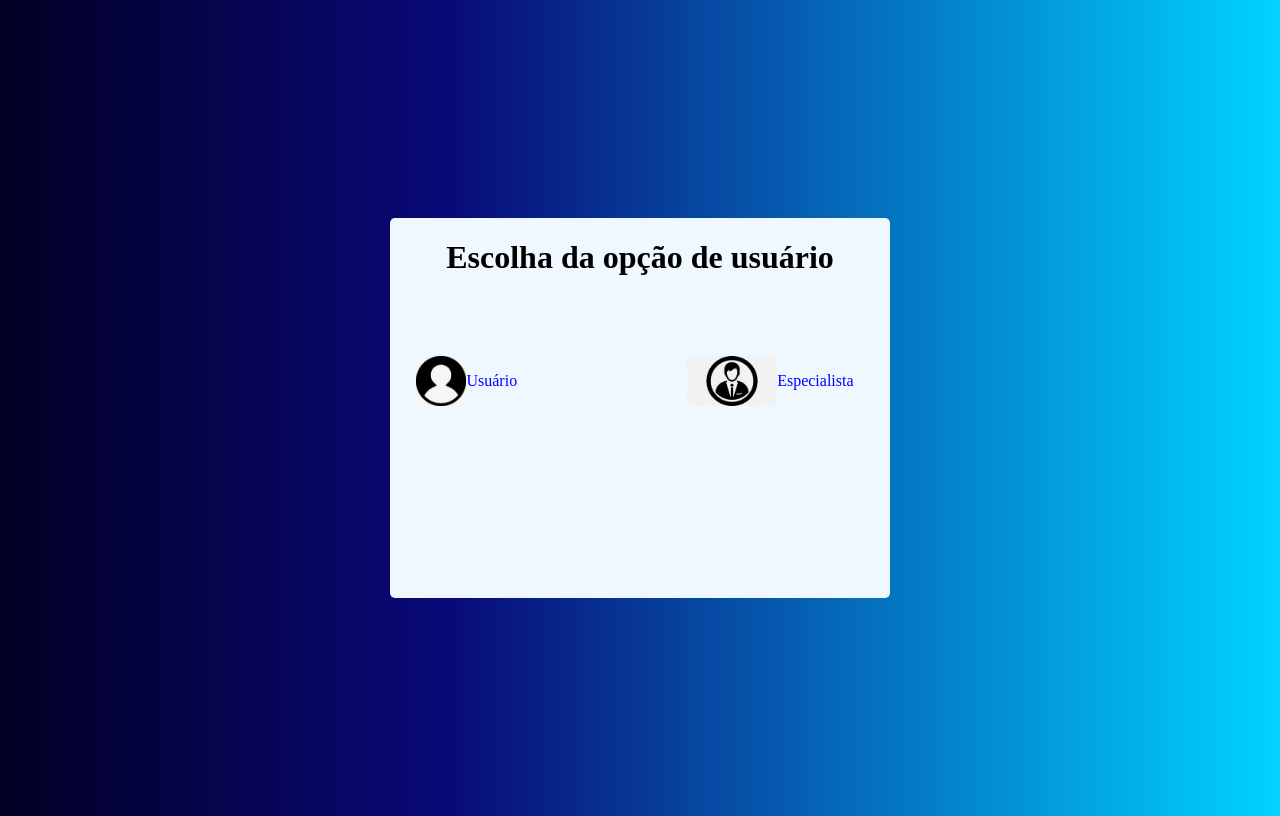
After one commit to KaykeMatiasS/yana, a PHP site: page /index_escolha.html in a window 1280 px wide. The commit adds this page. Run offline with PHP 8.4, Linux system fonts and the light colour scheme.

Commit message:
Tela de escolha de cadastro
Criação da tela de escolha de tipo de cadastro.
Adição de opção de cadastro na tela de login

```diff
--- /dev/null
+++ b/Tela_cadastro_YANA/index_escolha.html
@@ -0,0 +1,42 @@
+<!DOCTYPE html>
+<html lang="pt-br">
+<head>
+    <meta charset="UTF-8">
+    <meta http-equiv="X-UA-Compatible" content="IE=edge">
+    <meta name="viewport" content="width=device-width, initial-scale=1.0">
+    <link rel="shortcut icon" href="Fotos/logo.png" type="image/x-icon">
+    <link rel="stylesheet" href="style_escolha.css">
+    <title>YANA</title>
+</head>
+<body>
+
+    <div id="tela_escolha_usuario">
+
+
+
+        <div>
+
+            <h1 style="text-align: center;">Escolha da opção de usuário</h1>
+
+            <div style="display: flex;margin: 80px;">
+
+                <a href="index_usuario.php">
+                    <img src="Fotos/perfil_usuario.png" alt="">
+                    <p>Usuário</p>
+                </a>
+
+
+                <a href="index_especialista.php">
+                    <img style="width: 90px;" src="Fotos/perfil_especialista.png" alt="">
+                    <p>Especialista</p>
+                </a>
+
+            </div>
+
+        </div>
+
+
+    </div>
+
+</body>
+</html>
--- a/Tela_cadastro_YANA/index_login.html
+++ b/Tela_cadastro_YANA/index_login.html
@@ -35,6 +35,7 @@
             <input id="botao" onclick="" type="submit" value="Confirmar">
 
 
+            <a href="index_escolha.html">Cadastrar-se</a>
         </form>
 
 
--- /dev/null
+++ b/Tela_cadastro_YANA/style_escolha.css
@@ -0,0 +1,40 @@
+body{
+    background-image: linear-gradient(90deg, rgba(2,0,36,1) 0%, rgba(9,9,121,1) 35%, rgba(0,212,255,1) 100%);
+    display: flex;justify-content: center;align-items: center;
+    height: 100vh;
+
+}
+
+
+
+/* tela*/
+
+#tela_escolha_usuario{
+    display: flex;
+    justify-content: center;
+
+    background-color: aliceblue;
+    width: 500px;
+    height: 380px;
+    border-radius: 5px;
+
+}
+
+
+img{
+    background-color: aliceblue;
+    width: 50px;
+    height: 50px;
+
+}
+
+a{display: flex;margin-left: 80px;margin-right: 90px;text-decoration: none;color: blue;}
+
+
+a:hover{
+    color: red;
+}
+
+a:active{
+    color: green;
+}
```
Also changed, not shown: Tela_cadastro_YANA/Fotos/perfil_especialista.png (added), Tela_cadastro_YANA/Fotos/perfil_usuario.png (added), Tela_cadastro_YANA/style.css (line endings or trailing spaces).
